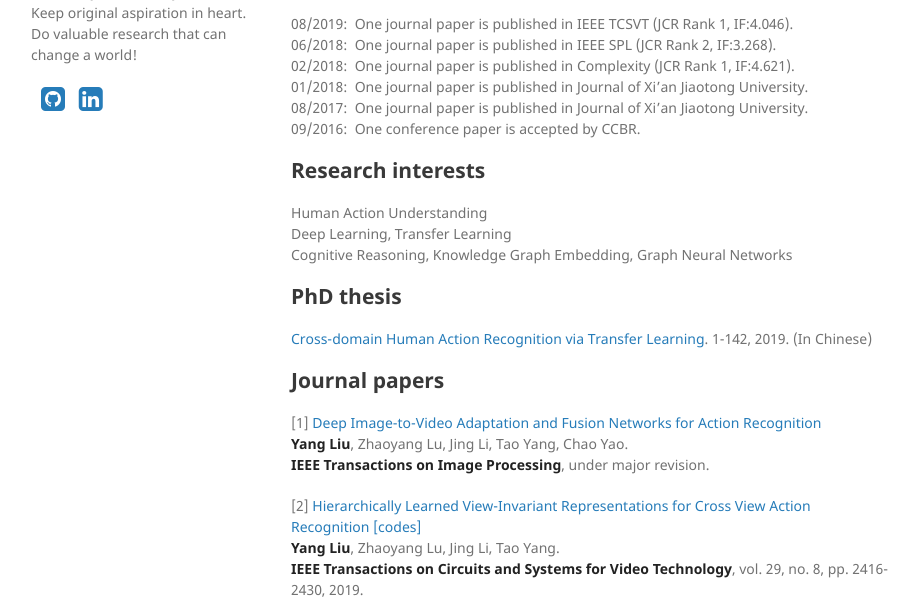
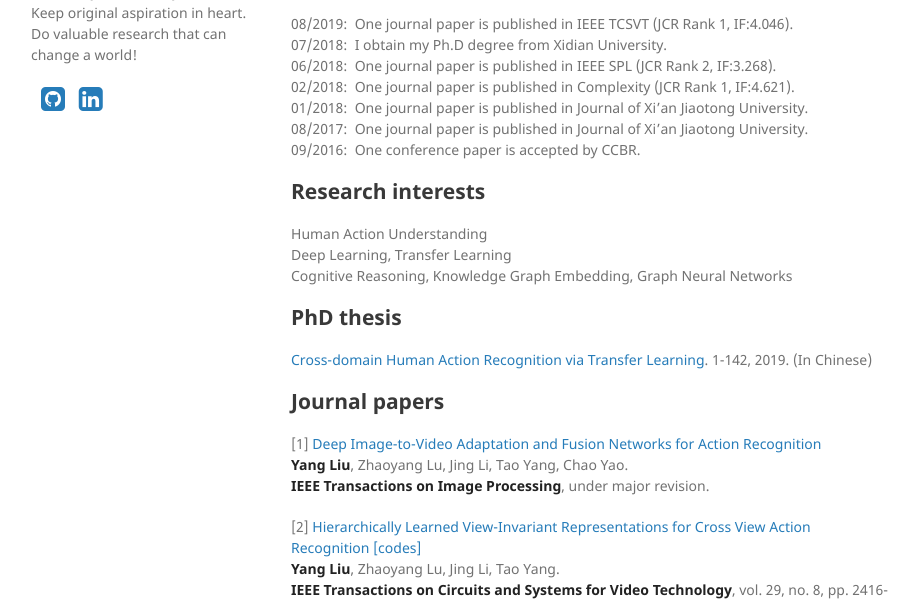
Before and after one commit to YangLiu9208/home, a Jekyll site: the page built from index.md, in a window 1280 px wide and 900 px high, cut to the strip 298-900 px from the top of the window. Shown: the whole strip, without its empty margins (179-1098 px from the left). Built offline with Jekyll 4.4.1, drawn with Linux system fonts in a browser that asks for light colours; a style sheet for code colours, icons or effects is not loaded.

Commit message:
Update index.md

```diff
--- a/index.md
+++ b/index.md
@@ -9,6 +9,7 @@ I'm Yang Liu (刘阳), a post-doctoral fellow at [HCP Lab](http://www.sysu-hcp.n
 
 ## News
 08/2019:&nbsp;   One journal paper is published in IEEE TCSVT (JCR Rank 1, IF:4.046).
+07/2018:&nbsp;   I obtain my Ph.D degree from Xidian University.
 06/2018:&nbsp;   One journal paper is published in IEEE SPL (JCR Rank 2, IF:3.268).
 02/2018:&nbsp;   One journal paper is published in Complexity (JCR Rank 1, IF:4.621).
 01/2018:&nbsp;   One journal paper is published in Journal of Xi'an Jiaotong University.
```
